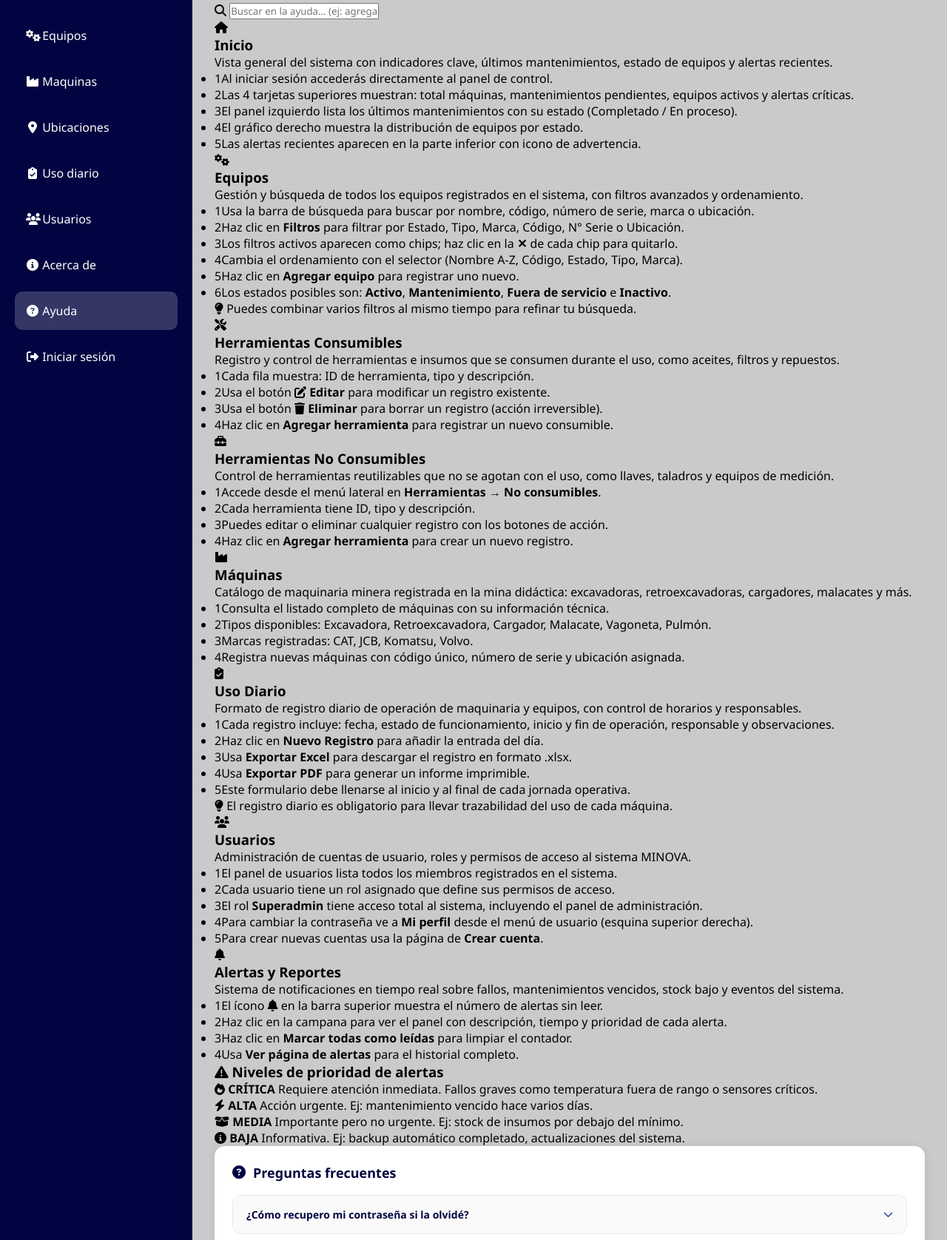
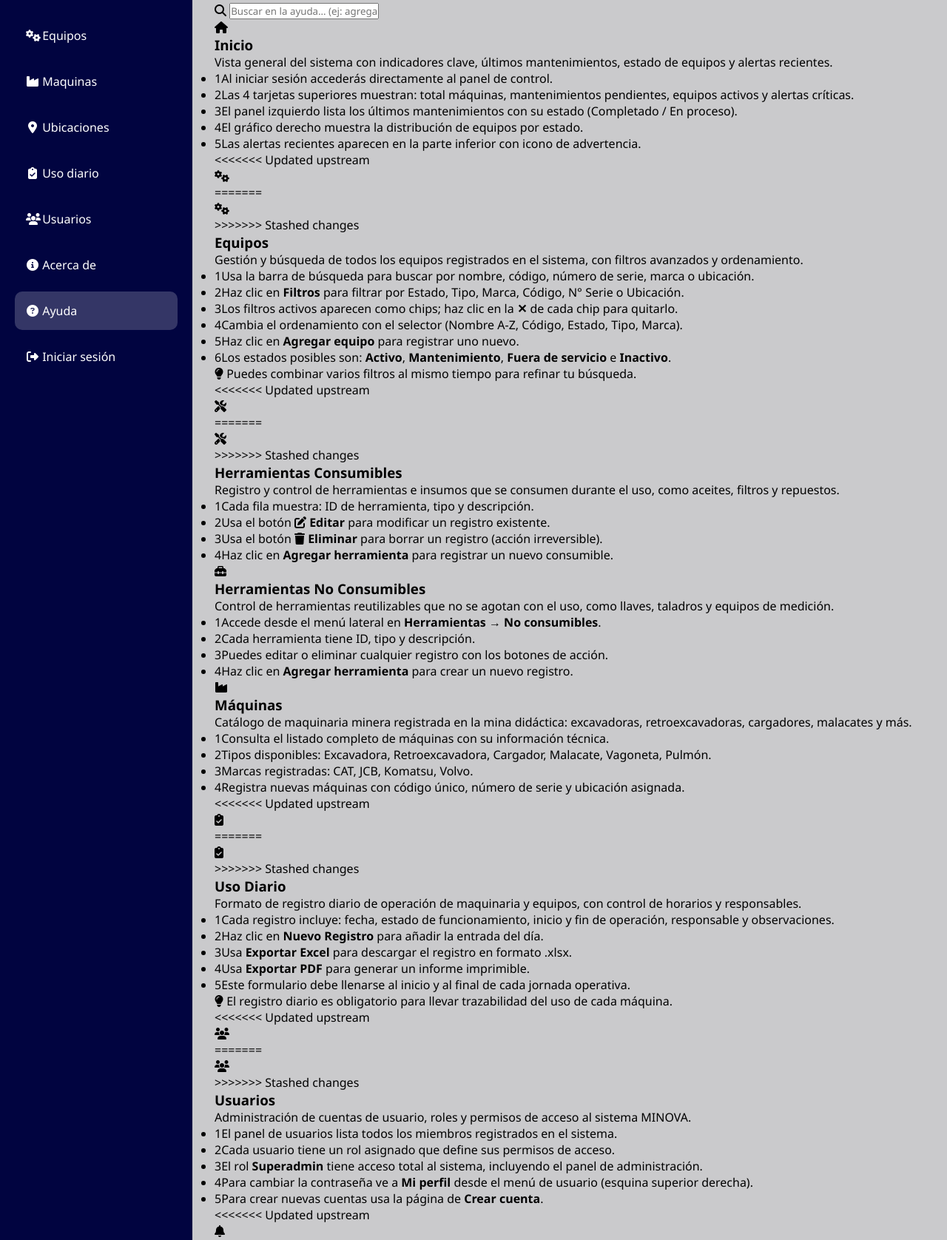
Before and after one commit to Organizacion-Minova/MINOVA, a PHP site: page /html/ayuda.html in a window 1280 px wide. Shown: the part 250-1926 px from the top of the page at 74% size. Run offline with PHP 8.4, Linux system fonts and the light colour scheme.

Commit message:
Cambios para la verificacion de la tarea

```diff
--- a/html/ayuda.html
+++ b/html/ayuda.html
@@ -64,10 +64,16 @@
                     </ul>
                 </div>
 
+<<<<<<< Updated upstream
                 <!-- EQUIPOS -->
                 <div class="modulo-card" data-keywords="equipos buscar filtrar agregar codigo serie marca ubicacion estado tipo activo mantenimiento fuera servicio inactivo">
                     <div class="modulo-card-header">
                         <div class="modulo-icon verde"><i class="fa-solid fa-gears"></i></div>
+=======
+                <div class="card" data-keywords="equipos buscar filtrar agregar codigo serie marca ubicacion estado tipo activo mantenimiento fuera servicio inactivo">
+                    <div class="card-title">
+                        <div class="icon blue"><i class="fa-solid fa-gears"></i></div>
+>>>>>>> Stashed changes
                         <h3>Equipos</h3>
                     </div>
                     <p>Gestión y búsqueda de todos los equipos registrados en el sistema, con filtros avanzados y ordenamiento.</p>
@@ -84,11 +90,17 @@
                         <span>Puedes combinar varios filtros al mismo tiempo para refinar tu búsqueda.</span>
                     </div>
                 </div>
+<<<<<<< Updated upstream
 
                 <!-- HERRAMIENTAS CONSUMIBLES -->
                 <div class="modulo-card" data-keywords="herramientas consumibles aceites filtros insumos agregar editar eliminar inventario">
                     <div class="modulo-card-header">
                         <div class="modulo-icon amarillo"><i class="fa-solid fa-screwdriver-wrench"></i></div>
+=======
+                <div class="card" data-keywords="herramientas consumibles aceites filtros insumos agregar editar eliminar inventario">
+                    <div class="card-title">
+                        <div class="icon blue"><i class="fa-solid fa-screwdriver-wrench"></i></div>
+>>>>>>> Stashed changes
                         <h3>Herramientas Consumibles</h3>
                     </div>
                     <p>Registro y control de herramientas e insumos que se consumen durante el uso, como aceites, filtros y repuestos.</p>
@@ -129,11 +141,17 @@
                         <li><span class="step-num">4</span><span>Registra nuevas máquinas con código único, número de serie y ubicación asignada.</span></li>
                     </ul>
                 </div>
+<<<<<<< Updated upstream
 
                 <!-- USO DIARIO -->
                 <div class="modulo-card" data-keywords="uso diario registro diario operacion horas inicio fin responsable observaciones exportar excel pdf">
                     <div class="modulo-card-header">
                         <div class="modulo-icon verde"><i class="fa-solid fa-clipboard-check"></i></div>
+=======
+                <div class="card" data-keywords="uso diario registro diario operacion horas inicio fin responsable observaciones exportar excel pdf">
+                    <div class="card-title">
+                        <div class="icon blue"><i class="fa-solid fa-clipboard-check"></i></div>
+>>>>>>> Stashed changes
                         <h3>Uso Diario</h3>
                     </div>
                     <p>Formato de registro diario de operación de maquinaria y equipos, con control de horarios y responsables.</p>
@@ -149,11 +167,19 @@
                         <span>El registro diario es obligatorio para llevar trazabilidad del uso de cada máquina.</span>
                     </div>
                 </div>
+<<<<<<< Updated upstream
 
                 <!-- USUARIOS -->
                 <div class="modulo-card" data-keywords="usuarios roles permisos crear cuenta administrador superadmin perfil contraseña">
                     <div class="modulo-card-header">
                         <div class="modulo-icon azul"><i class="fa-solid fa-users"></i></div>
+=======
+                </section>
+                <section class="middle">
+                <div class="card" data-keywords="usuarios roles permisos crear cuenta administrador superadmin perfil contraseña">
+                    <div class="card-title">
+                        <div class="icon blue"><i class="fa-solid fa-users"></i></div>
+>>>>>>> Stashed changes
                         <h3>Usuarios</h3>
                     </div>
                     <p>Administración de cuentas de usuario, roles y permisos de acceso al sistema MINOVA.</p>
@@ -165,11 +191,17 @@
                         <li><span class="step-num">5</span><span>Para crear nuevas cuentas usa la página de <strong>Crear cuenta</strong>.</span></li>
                     </ul>
                 </div>
+<<<<<<< Updated upstream
 
                 <!-- ALERTAS / REPORTES -->
                 <div class="modulo-card" data-keywords="alertas reportes critica alta media baja campana notificaciones leer marcar">
                     <div class="modulo-card-header">
                         <div class="modulo-icon rojo"><i class="fa-solid fa-bell"></i></div>
+=======
+                <div class="card" data-keywords="alertas reportes critica alta media baja campana notificaciones leer marcar">
+                    <div class="card-title">
+                        <div class="icon blue"><i class="fa-solid fa-bell"></i></div>
+>>>>>>> Stashed changes
                         <h3>Alertas y Reportes</h3>
                     </div>
                     <p>Sistema de notificaciones en tiempo real sobre fallos, mantenimientos vencidos, stock bajo y eventos del sistema.</p>
@@ -246,7 +278,6 @@
                         <i class="fa-solid fa-chevron-down arrow"></i>
                     </div>
                     <div class="faq-answer">
-                        <!-- Reutiliza .badge y .badge-* definidos en base.css -->
                         <span class="badge badge-activo">Activo</span> — el equipo está en funcionamiento normal.<br><br>
                         <span class="badge badge-mantto">Mantenimiento</span> — fuera de operación temporalmente para mantenimiento preventivo o correctivo.<br><br>
                         <span class="badge badge-fuera">Fuera de servicio</span> — no puede operar por avería o reparación mayor.<br><br>
--- a/styles/estilos_index.css
+++ b/styles/estilos_index.css
@@ -163,6 +163,7 @@ body{
     font-size:24px;
 }
 
+<<<<<<< Updated upstream
 .green{
     background:rgba(0,179,51,.15);
     color:var(--verde);
@@ -173,11 +174,14 @@ body{
     color:#a88600;
 }
 
+=======
+>>>>>>> Stashed changes
 .blue{
     background:rgba(57,76,170,.15);
     color:var(--principal);
 }
 
+<<<<<<< Updated upstream
 .red{
     background:rgba(255,0,0,.15);
     color:var(--rojo);
@@ -185,6 +189,8 @@ body{
 
 /* SECCIÓN MEDIA */
 
+=======
+>>>>>>> Stashed changes
 .middle{
     display:grid;
     grid-template-columns:1fr 1fr;
```
